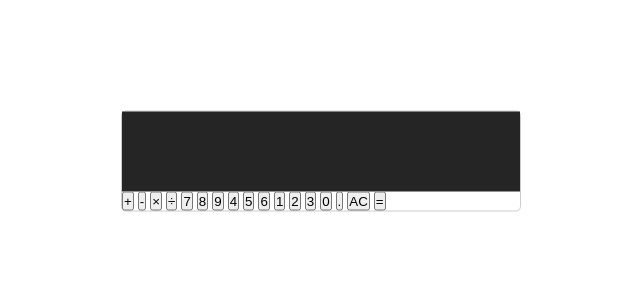
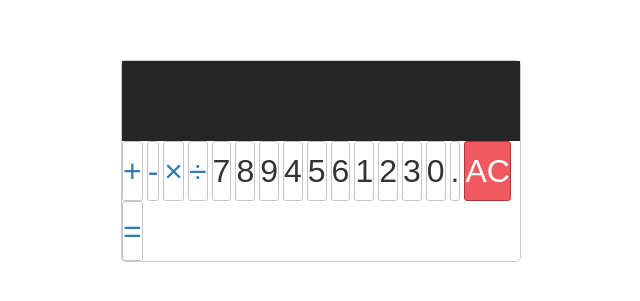
Before and after one commit to Lunamorgendorffer/Calculator-SideProject, a plain HTML site: page index.html in a window 1280 px wide. Shown: the part 239-540 px from the top of the page, without its empty margins (319-959 px from the left). Drawn offline with Linux system fonts and the light colour scheme.

Commit message:
update css

```diff
--- a/style.css
+++ b/style.css
@@ -25,3 +25,31 @@
     padding-right: 20px;
     padding-left: 10px;
 }
+
+button {
+  height: 60px;
+  background-color: #fff;
+  border-radius: 3px;
+  border: 1px solid #c4c4c4;
+  background-color: transparent;
+  font-size: 2rem;
+  color: #333;
+}
+button:hover {
+    background-color: #eaeaea;
+}
+
+.operator {
+    color: #337cac;
+}
+
+.all-clear {
+    background-color: #f0595f;
+    border-color: #b0353a;
+    color: #fff;
+}
+
+.all-clear:hover {
+    background-color: #8e73f1;
+    border-color: #755cd2;
+}
```
Lines whose indentation alone changed are shown as unchanged.
